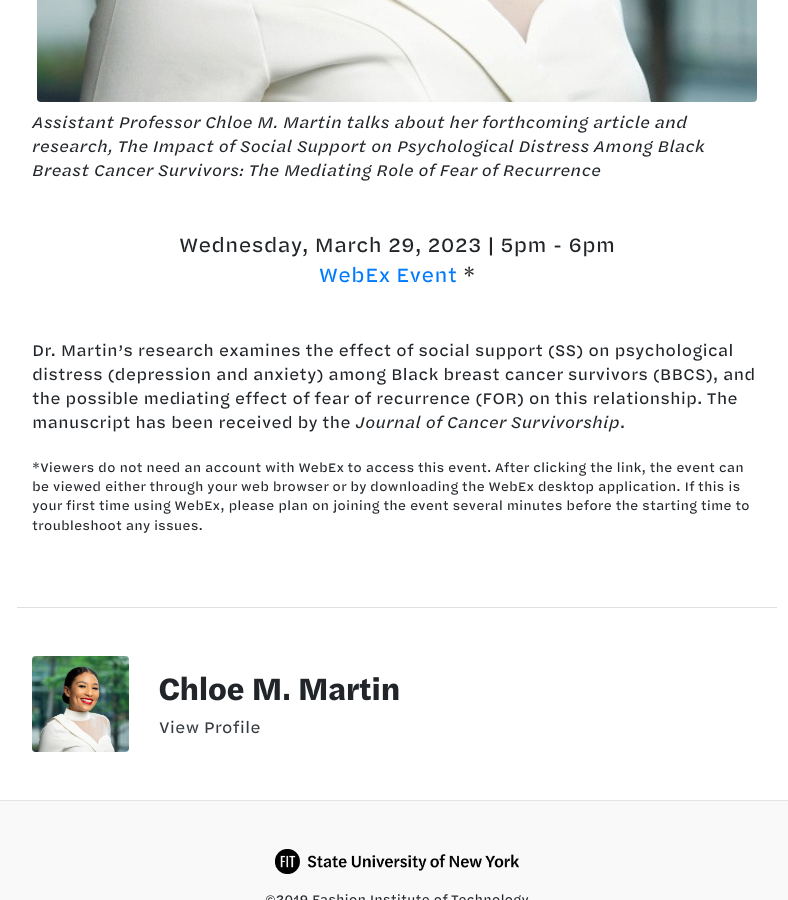
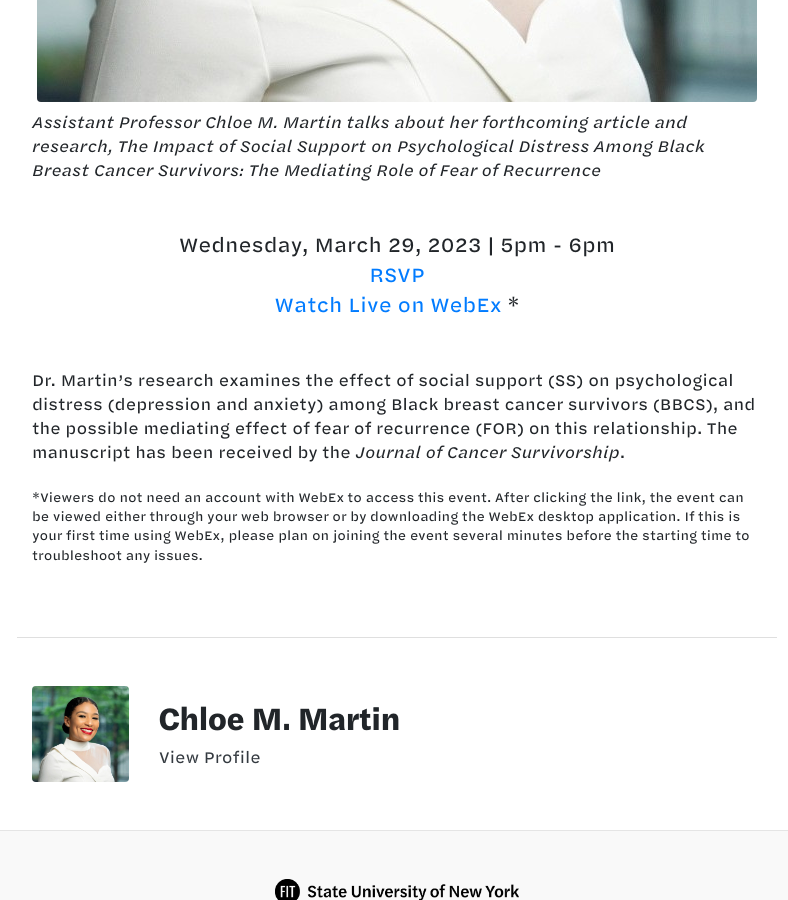
Before and after one commit to fit-authors/fit-authors.github.io, a Jekyll site: the page built from _events/2023-03-29-martin.md, in a window 1280 px wide and 900 px high, scrolled down 934 px. Shown: the whole window, without its empty margins (243-1031 px from the left). Built offline with Jekyll 4.4.1, drawn with Linux system fonts in a browser that asks for light colours; nearby versions of some CDN libraries.

Commit message:
rsvp link

```diff
--- a/_events/2023-03-29-martin.md
+++ b/_events/2023-03-29-martin.md
@@ -5,7 +5,8 @@ authors:
 event_title: 'Chloe M. Martin'
 description: "Assistant Professor Chloe M. Martin talks about her forthcoming article and research, The Impact of Social Support on Psychological Distress Among Black Breast Cancer Survivors: The Mediating Role of Fear of Recurrence"
 location: |
-  [WebEx Event](https://fitnyc.webex.com/fitnyc/j.php?MTID=mf97bb3724f815588d4a56a24aee44ab3)
+  [RSVP](https://events.eventzilla.net/e/fit-authors-talk-chloe-martin-2138596363)
+  [Watch Live on WebEx](https://fitnyc.webex.com/fitnyc/j.php?MTID=mf97bb3724f815588d4a56a24aee44ab3)
 
 event_details: Viewers do not need an account with WebEx to access this event. After clicking the link, the event can be viewed either through your web browser or by downloading the WebEx desktop application. If this is your first time using WebEx, please plan on joining the event several minutes before the starting time to troubleshoot any issues.
 time: 5pm - 6pm
```
